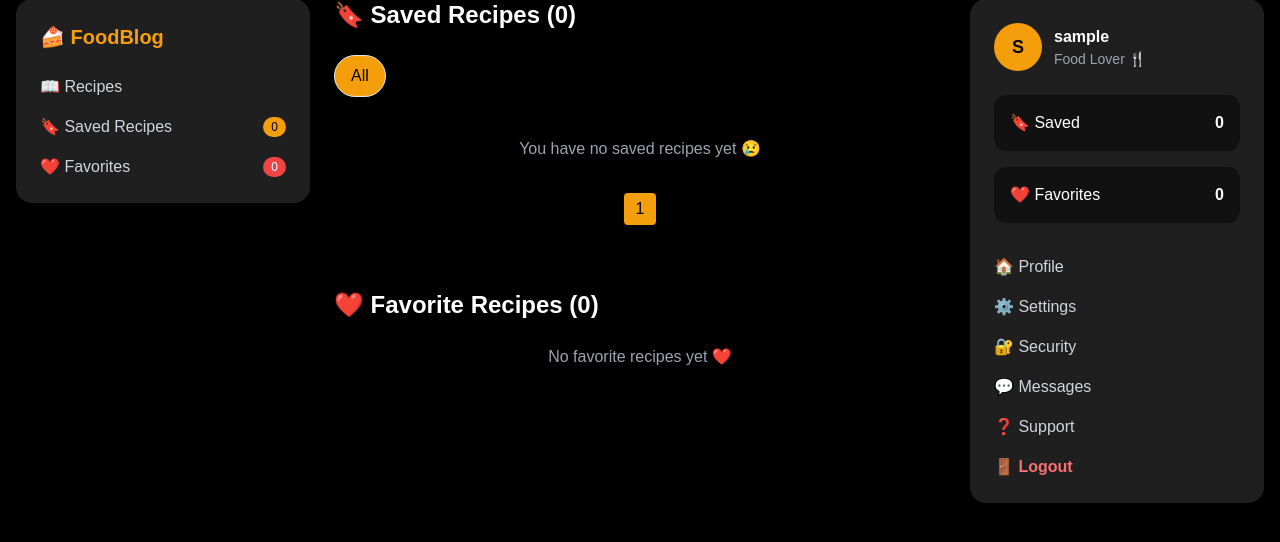
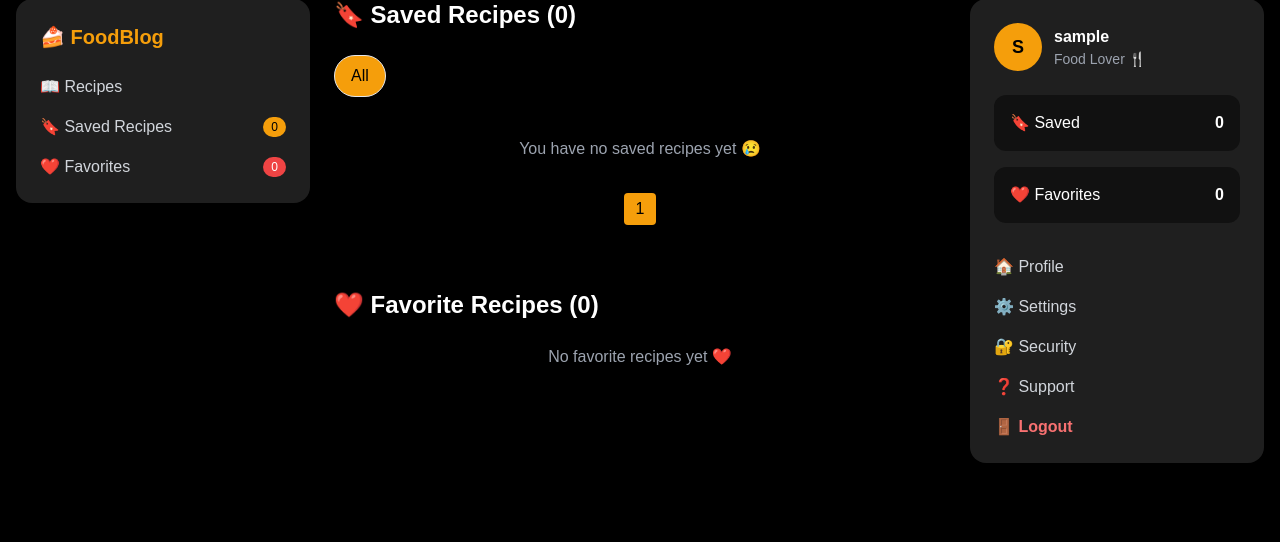
Before and after one commit to CyberB0x/foodblog, a Django app: page /dashboard/ in a window 1280 px wide. Shown: the part 33-575 px from the top of the page. Run offline with Django 5.2, Linux system fonts and the light colour scheme; the visitor is signed in with stand-in values (Sample User, id 1); data that the repository does not hold is empty; some libraries are stand-ins or nearby versions.

Commit message:
food blog day 24

```diff
--- a/templates/dashboard.html
+++ b/templates/dashboard.html
@@ -11,6 +11,7 @@
         </h2>
 
         <ul class="space-y-4 text-gray-300">
+
 
 
             <!-- RECIPES -->
@@ -356,10 +357,6 @@
             </li>
 
             <li class="hover:text-accent cursor-pointer">
-                💬 Messages
-            </li>
-
-            <li class="hover:text-accent cursor-pointer">
                 <a href="{% url 'about' %}">
                   ❓ Support
                 </a>
```
